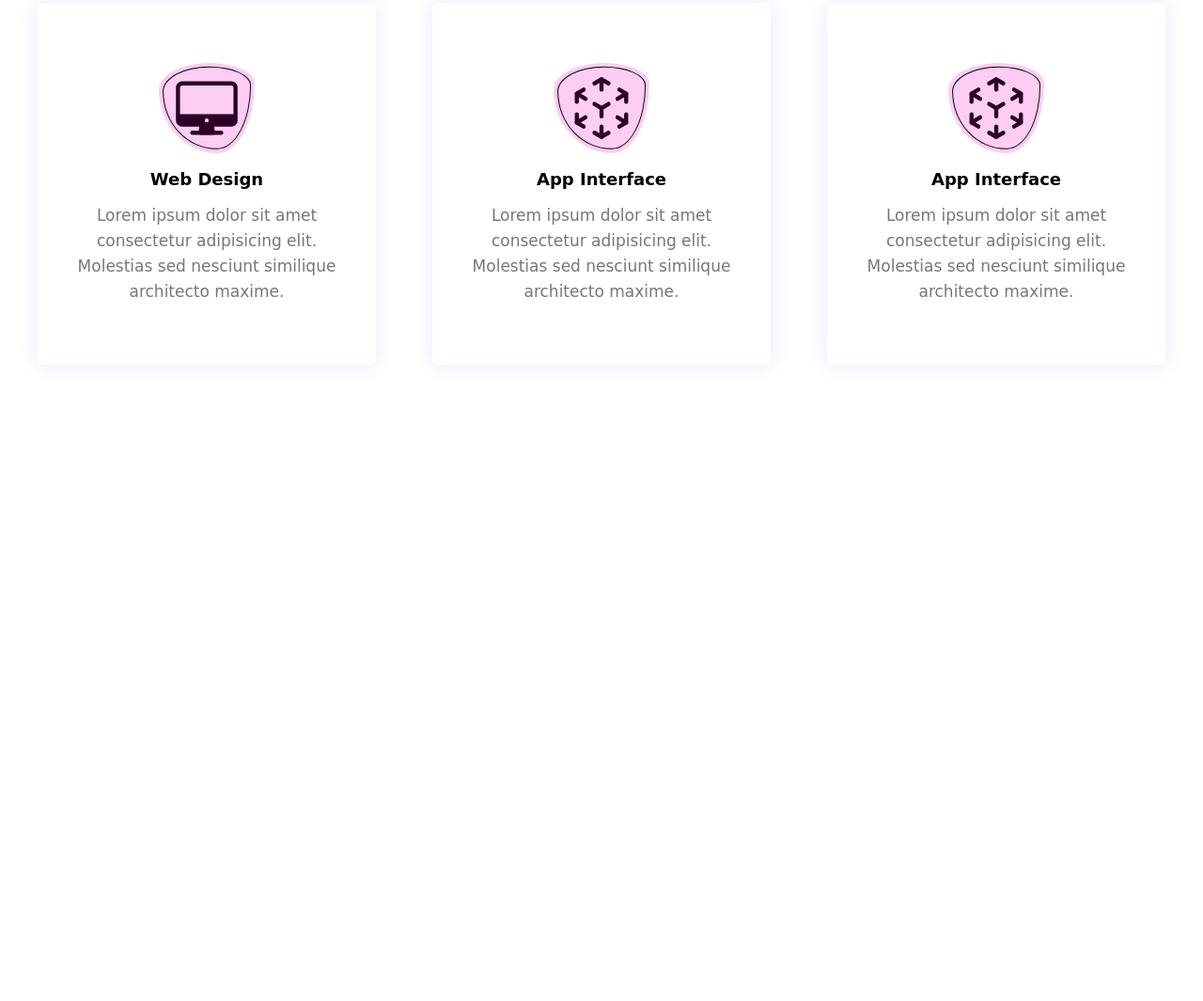
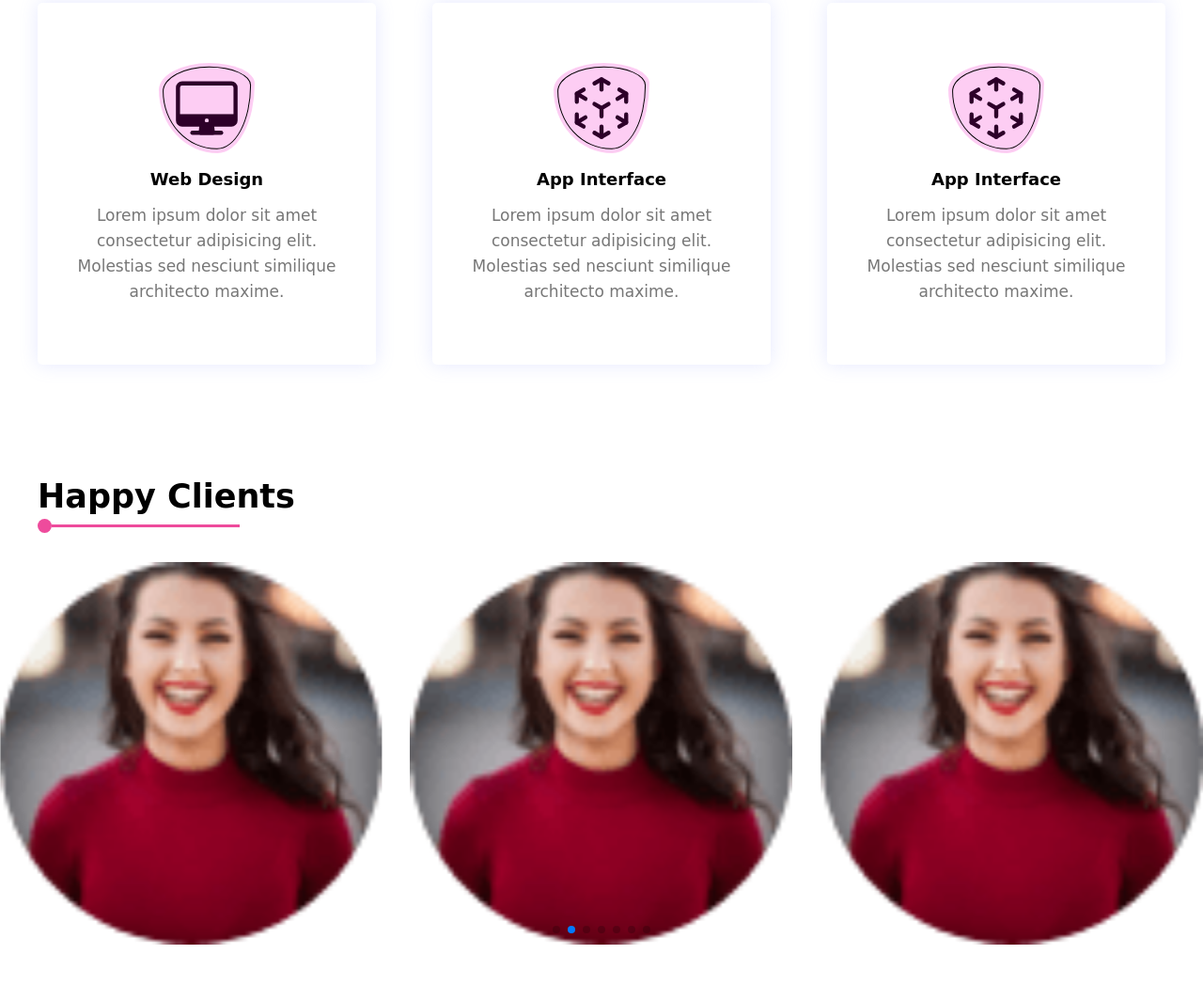
Before and after one commit to bilkis01/protfolio-develop, a plain HTML site: page index.html in a window 1280 px wide. Shown: the part 3357-4422 px from the top of the page at 94% size. Before the commit the page ends 3805 px from the top, so only its background shows below. Drawn offline with nearby package versions, Linux system fonts and the light colour scheme; a web font is replaced by a local one.

Commit message:
swiper add

```diff
--- a/index.html
+++ b/index.html
@@ -8,6 +8,8 @@
     <title>Portfolio</title>
     <link rel="stylesheet" href="style.css">
     <script defer src="index.js"></script>
+    <!-- swiper slider CDN -->
+    <link rel="stylesheet" href="https://cdn.jsdelivr.net/npm/swiper@8/swiper-bundle.min.css" />
 </head>
 
 <body>
@@ -194,10 +196,11 @@
         <div class="container grid grid-three-columns ">
 
             <div class="service-box">
-                <ion-icon name="logo-electron"  class="service-icon"></ion-icon>
+                <ion-icon name="logo-electron" class="service-icon"></ion-icon>
                 <h3>Web Development</h3>
                 <p>
-                    Lorem ipsum dolor sit amet consectetur adipisicing elit. Molestias sed nesciunt similique architecto maxime.
+                    Lorem ipsum dolor sit amet consectetur adipisicing elit. Molestias sed nesciunt similique architecto
+                    maxime.
                 </p>
             </div>
 
@@ -205,15 +208,17 @@
                 <ion-icon name="camera-outline" class="service-icon"></ion-icon>
                 <h3>Photography</h3>
                 <p>
-                    Lorem ipsum dolor sit amet consectetur adipisicing elit. Molestias sed nesciunt similique architecto maxime.
+                    Lorem ipsum dolor sit amet consectetur adipisicing elit. Molestias sed nesciunt similique architecto
+                    maxime.
                 </p>
             </div>
 
             <div class="service-box">
-                <ion-icon name="apps"  class="service-icon" ></ion-icon>
+                <ion-icon name="apps" class="service-icon"></ion-icon>
                 <h3>Mobile Apps</h3>
                 <p>
-                    Lorem ipsum dolor sit amet consectetur adipisicing elit. Molestias sed nesciunt similique architecto maxime.
+                    Lorem ipsum dolor sit amet consectetur adipisicing elit. Molestias sed nesciunt similique architecto
+                    maxime.
                 </p>
             </div>
 
@@ -221,7 +226,8 @@
                 <ion-icon name="desktop-outline" class="service-icon"></ion-icon>
                 <h3>Web Design</h3>
                 <p>
-                    Lorem ipsum dolor sit amet consectetur adipisicing elit. Molestias sed nesciunt similique architecto maxime.
+                    Lorem ipsum dolor sit amet consectetur adipisicing elit. Molestias sed nesciunt similique architecto
+                    maxime.
                 </p>
             </div>
 
@@ -229,7 +235,8 @@
                 <ion-icon name="logo-apple-ar" class="service-icon"></ion-icon>
                 <h3>App interface</h3>
                 <p>
-                    Lorem ipsum dolor sit amet consectetur adipisicing elit. Molestias sed nesciunt similique architecto maxime.
+                    Lorem ipsum dolor sit amet consectetur adipisicing elit. Molestias sed nesciunt similique architecto
+                    maxime.
                 </p>
             </div>
 
@@ -237,18 +244,62 @@
                 <ion-icon name="logo-apple-ar" class="service-icon"></ion-icon>
                 <h3>App interface</h3>
                 <p>
-                    Lorem ipsum dolor sit amet consectetur adipisicing elit. Molestias sed nesciunt similique architecto maxime.
+                    Lorem ipsum dolor sit amet consectetur adipisicing elit. Molestias sed nesciunt similique architecto
+                    maxime.
                 </p>
             </div>
-
         </div>
 
     </section>
 
+    <!-- our testimonial slider(swiper) -->
+
+    <section class="section section-testi">
+        <div class="container">
+            <div class="common-heading">Happy Clients</div>
+        </div>
 
 
+
+    <div class="swiper mySwiper">
+        <div class="swiper-wrapper">
+          <div class="swiper-slide"><img src="image/people2.png" alt="">
+            <div class="swiper--slide">
+                <div class="swiper-client-message">
+                    <p>
+                        Lorem ipsum dolor sit amet consectetur, adipisicing elit.
+                         Praesentium vitae tenetur enim similique temporibus in.
+                    </p>
+                </div>
+            </div>
+            <div class="swiper-client-data grid grid-two-columns">
+                <figure>
+
+                </figure>
+
+            </div>
+
+        </div>
+          <div class="swiper-slide"><img src="image/people2.png" alt=""> </div>
+          <div class="swiper-slide"><img src="image/people2.png" alt=""> </div>
+          <div class="swiper-slide"><img src="image/people2.png" alt=""> </div>
+          <div class="swiper-slide"><img src="image/people2.png" alt=""> </div>
+          <div class="swiper-slide"><img src="image/people2.png" alt=""> </div>
+          <div class="swiper-slide"><img src="image/people2.png" alt=""> </div>
+          <div class="swiper-slide"><img src="image/people2.png" alt=""> </div>
+          <div class="swiper-slide"><img src="image/people2.png" alt=""> </div>
+        </div>
+        <div class="swiper-pagination"></div>
+      </div>
+    </section>
+
+
+    <!-- iconic.io for  icon CDN -->
     <script type="module" src="https://unpkg.com/ionicons@5.5.2/dist/ionicons/ionicons.esm.js"></script>
     <script nomodule src="https://unpkg.com/ionicons@5.5.2/dist/ionicons/ionicons.js"></script>
+
+    <!-- swiper  CDN -->
+    <script src="https://cdn.jsdelivr.net/npm/swiper@8/swiper-bundle.min.js"></script>
 
 </body>
 
--- a/index.js
+++ b/index.js
@@ -0,0 +1,14 @@
+// swiper js code
+
+var swiper = new Swiper(".mySwiper", {
+    slidesPerView: 3,
+    spaceBetween: 30,
+    autoplay:{
+        delay:2500,
+        disableOnInteraction: false,
+    },
+    pagination: {
+        el: ".swiper-pagination",
+        clickable: true,
+    },
+});
--- a/style.css
+++ b/style.css
@@ -510,3 +510,38 @@ li {
     margin-bottom: 1.5rem;
     font-weight: bolder;
 }
+
+
+/* swiper testimonial start */
+
+.swiper {
+    width: 100%;
+    height: 100%;
+  }
+
+  .swiper-slide {
+    text-align: center;
+    font-size: 18px;
+    background: #fff;
+
+    /* Center slide text vertically */
+    display: -webkit-box;
+    display: -ms-flexbox;
+    display: -webkit-flex;
+    display: flex;
+    -webkit-box-pack: center;
+    -ms-flex-pack: center;
+    -webkit-justify-content: center;
+    justify-content: center;
+    -webkit-box-align: center;
+    -ms-flex-align: center;
+    -webkit-align-items: center;
+    align-items: center;
+  }
+
+  .swiper-slide img {
+    display: block;
+    width: 100%;
+    height: 100%;
+    object-fit: cover;
+  }
```
Also changed, not shown: image/chair.png (added), image/people2.png (added), image/people3.png (added), image/quote.svg (added).
